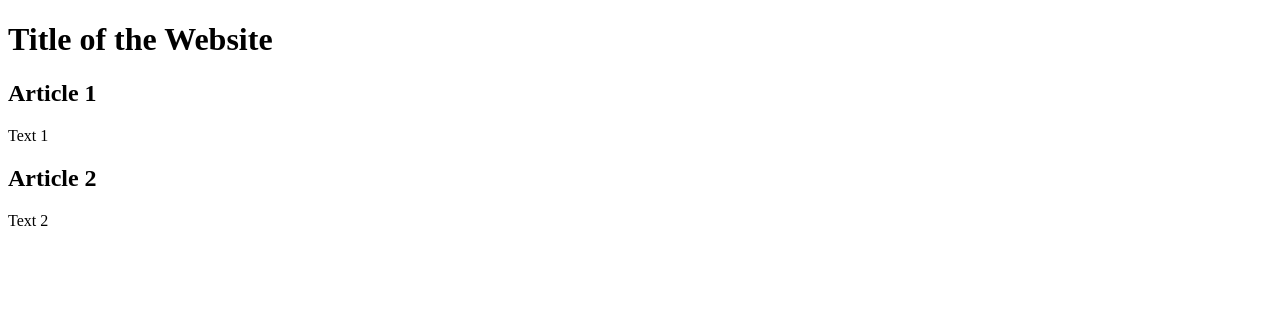
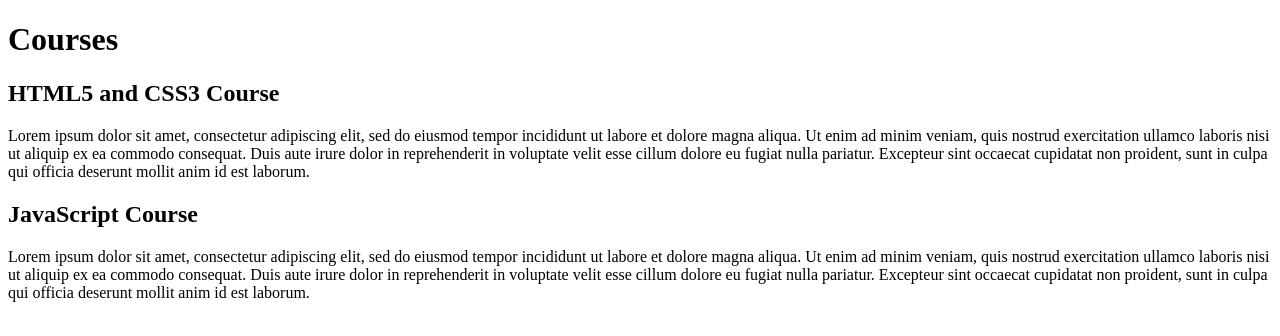
Before and after one commit to lucasdvsantos/Website-project, a plain HTML site: page index.html in a window 1280 px wide. Drawn offline with Linux system fonts and the light colour scheme.

Commit message:
Update index.html

```diff
--- a/index.html
+++ b/index.html
@@ -8,15 +8,15 @@
 <body>
 	<main>
 		<header>
-			<h1>Title of the Website</h1>
+			<h1>Courses</h1>
 		</header>
 		<article>
-			<h2>Article 1</h2>
-			<p>Text 1</p>
+			<h2>HTML5 and CSS3 Course</h2>
+			<p>Lorem ipsum dolor sit amet, consectetur adipiscing elit, sed do eiusmod tempor incididunt ut labore et dolore magna aliqua. Ut enim ad minim veniam, quis nostrud exercitation ullamco laboris nisi ut aliquip ex ea commodo consequat. Duis aute irure dolor in reprehenderit in voluptate velit esse cillum dolore eu fugiat nulla pariatur. Excepteur sint occaecat cupidatat non proident, sunt in culpa qui officia deserunt mollit anim id est laborum.</p>
 		</article>
 		<article>
-			<h2>Article 2</h2>
-			<p>Text 2</p>
+			<h2>JavaScript Course</h2>
+			<p>Lorem ipsum dolor sit amet, consectetur adipiscing elit, sed do eiusmod tempor incididunt ut labore et dolore magna aliqua. Ut enim ad minim veniam, quis nostrud exercitation ullamco laboris nisi ut aliquip ex ea commodo consequat. Duis aute irure dolor in reprehenderit in voluptate velit esse cillum dolore eu fugiat nulla pariatur. Excepteur sint occaecat cupidatat non proident, sunt in culpa qui officia deserunt mollit anim id est laborum.</p>
 		</article>
 	</main>
 </body>
```
